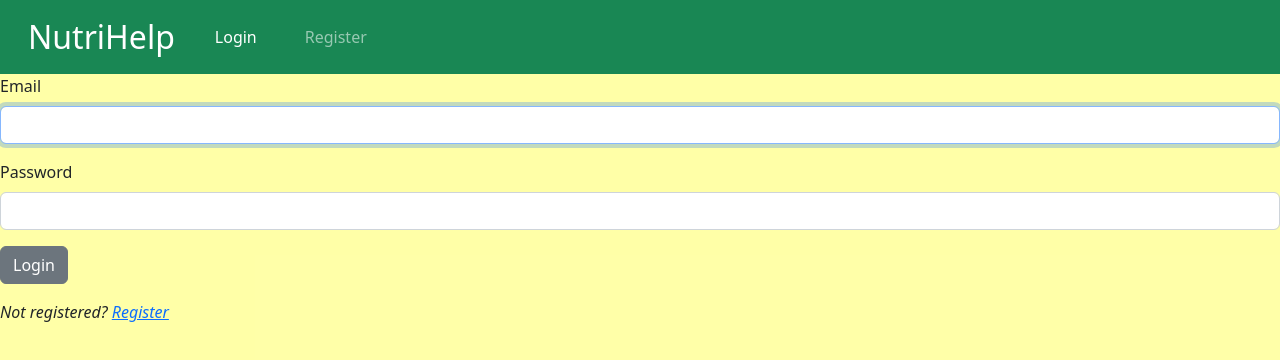
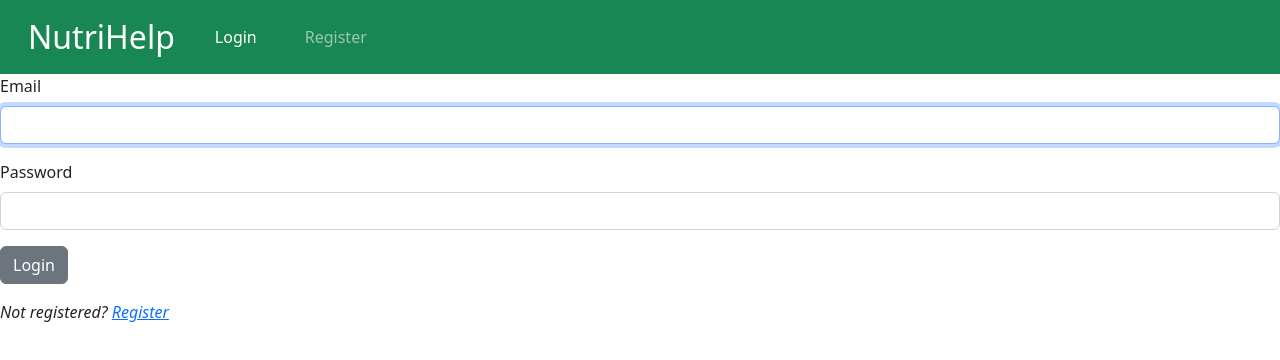
Before and after one commit to DanielOhrin/NutriHelp, a React (Create React App) app in the folder NutriHelp/client/: page /login in a window 1280 px wide. Shown: the top 360 px of the page. Built offline with nearby package versions, Linux system fonts and the light colour scheme; no server answers.

Commit message:
Fixed styling Issue

```diff
--- a/NutriHelp/client/src/index.css
+++ b/NutriHelp/client/src/index.css
@@ -4,14 +4,6 @@ html {
   height: 100%;
 }
 
-#root {
-  height: 100%;
-}
-
-#root > main {
-  height: 100%;
-  background-color: rgba(255, 255, 137, 0.74);
-}
 
 body {
   height: 100%;
@@ -21,6 +13,10 @@ body {
     sans-serif;
     -webkit-font-smoothing: antialiased;
     -moz-osx-font-smoothing: grayscale;
+  }
+
+  #root {
+    height: inherit;
   }
 
   code {
```
Lines whose indentation alone changed are shown as unchanged.
